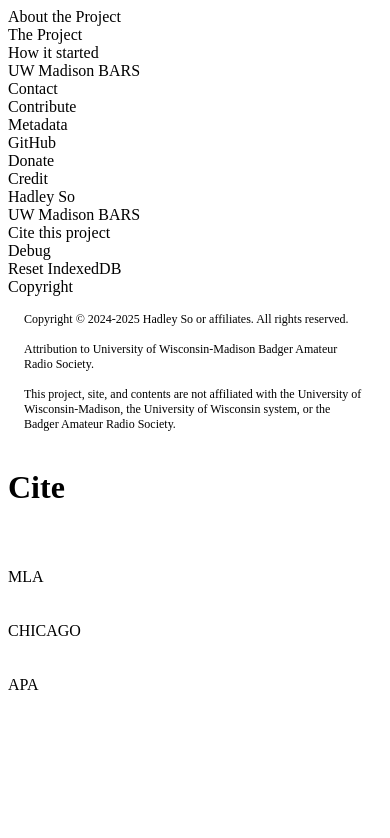
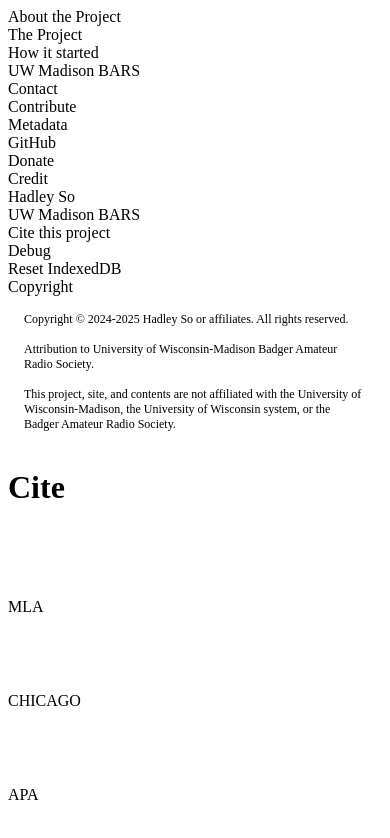
Before and after one commit to HadleySo/com.hadleyso.qsla, a SvelteKit app: page /cite in a window 390 px wide. Shown: the top 838 px of the page. Built offline with nearby package versions, Linux system fonts and the light colour scheme.

Commit message:
Fixing mobile menu and code snip spacing

```diff
--- a/src/routes/+layout.svelte
+++ b/src/routes/+layout.svelte
@@ -37,7 +37,13 @@
         HeaderPanelLinks,
         HeaderPanelLink,
         HeaderPanelDivider,
-        Link
+        Link,
+        SideNav,
+        SideNavItems,
+        SideNavMenu,
+        SideNavMenuItem,
+        SideNavLink,
+        SideNavDivider,
     } from "carbon-components-svelte";
 
     import { expoIn } from "svelte/easing";
@@ -47,12 +53,12 @@
 		document.documentElement.setAttribute("theme", theme);
 	});
 
-    let isSideNavOpen = $state(false);
+    let isSideNavOpen = $state(true);
     let isOpen = $state(false);
     let { children } = $props();
 </script>
 
-<Header company="[Hadley So]" platformName="QSL Card Archive" bind:isSideNavOpen>
+<Header company="[Hadley So]" platformName="QSL Card Archive" bind:isSideNavOpen={isSideNavOpen} expandedByDefault={false}>
     <svelte:fragment slot="skip-to-content">
       <SkipToContent />
     </svelte:fragment>
@@ -92,6 +98,13 @@
         </HeaderAction>
     </HeaderUtilities>
 </Header>
+<SideNav bind:isOpen={isSideNavOpen}>
+    <SideNavItems>
+        <SideNavMenuItem href="/" text="Home" on:click={() => {isSideNavOpen=false}} />
+        <SideNavMenuItem href="/search" text="Metadata Search" on:click={() => {isSideNavOpen=false}} />
+        <SideNavMenuItem href="/urn" text="Card ID Reference" on:click={() => {isSideNavOpen=false}} />
+    </SideNavItems>
+  </SideNav>
 
 <style>
     .panel-footer {
--- a/src/routes/cite/+page.svelte
+++ b/src/routes/cite/+page.svelte
@@ -11,7 +11,7 @@
 <Grid>
     <Row>
         <Column>
-            <h1 style="padding-bottom: 40px;">Cite</h1>
+            <h1 style="padding-bottom: 20px;">Cite</h1>
             <p class="column-text">
                 MLA
             </p>
@@ -46,6 +46,8 @@
 <style>
     .column-text {
         /* max-width: 44rem; */
-        padding-bottom: 20px;
+        padding-bottom: 10px;
+        padding-top: 50px;
+
     }
 </style>
```
